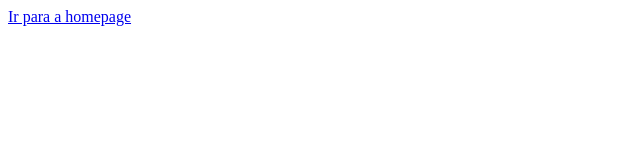
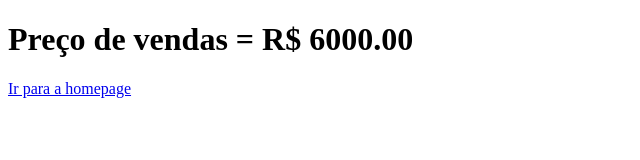
Before and after one commit to 1000neiro/Site-Vendas, a plain HTML site: page vendas.html in a window 1280 px wide. Shown: the whole page, without its empty margins (0-640 px from the left). Drawn offline with Linux system fonts and the light colour scheme.

Commit message:
Update vendas.html

```diff
--- a/vendas.html
+++ b/vendas.html
@@ -6,7 +6,7 @@
     <title>Document</title>
 </head>
 <body>
-
+    <h1>Preço de vendas = R$ 6000.00</h1>
     <a href="index.html">Ir para a homepage</a>
 
 </body>
```
